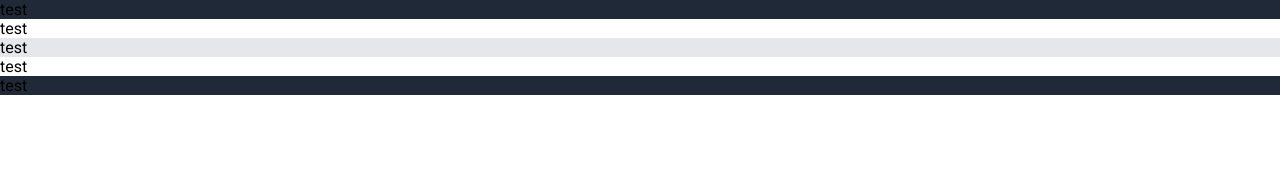
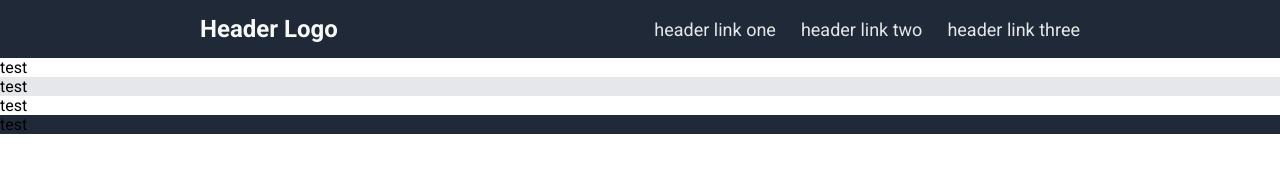
Before and after one commit to christinejoycembelen/landing-page, a plain HTML site: page index.html in a window 1280 px wide. Drawn offline with Linux system fonts and the light colour scheme.

Commit message:
Add divs for section 1 and add styling to contents of header

```diff
--- a/index.html
+++ b/index.html
@@ -15,7 +15,21 @@
 
     <body>
         <div class="section-1">
-            test
+            <div class="header">
+                <div class="header-logo">
+                    <p>Header Logo</p>
+                </div>
+
+                <div class="header-links">
+                    <a>header link one</a>
+                    <a>header link two</a>
+                    <a>header link three</a>
+                </div>
+            </div>
+
+            <div class="hero">
+
+            </div>
         </div>
 
         <div class="section-2">
--- a/style.css
+++ b/style.css
@@ -2,12 +2,34 @@
     font-family: Roboto;
     margin: 0;
     box-sizing: border-box;
-    display: flex;
-    flex-direction: column;
+}
+
+p {
+    margin: 0;
 }
 
 .section-1 {
     background-color: #1f2937;
+}
+
+.header {
+    display: flex;
+    justify-content: space-between;
+    align-items: center;
+    padding: 15px 200px;
+}
+
+.header-logo {
+    font-size: 24px;
+    color: #f9faf8;
+    font-weight: bold;
+}
+
+.header-links {
+    display: flex;
+    font-size: 18px;
+    color: #e5e7eb;
+    gap: 25px;
 }
 
 .section-3 {
```
